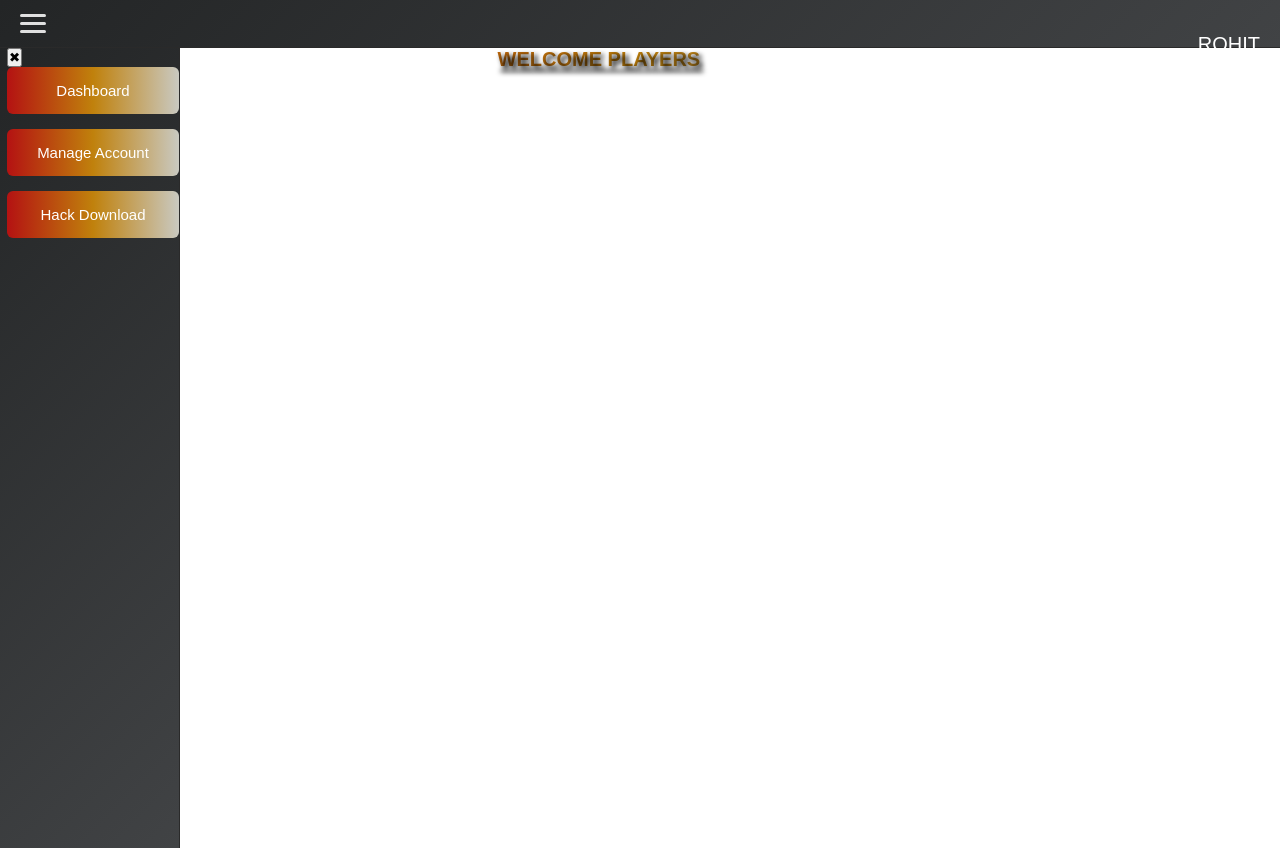
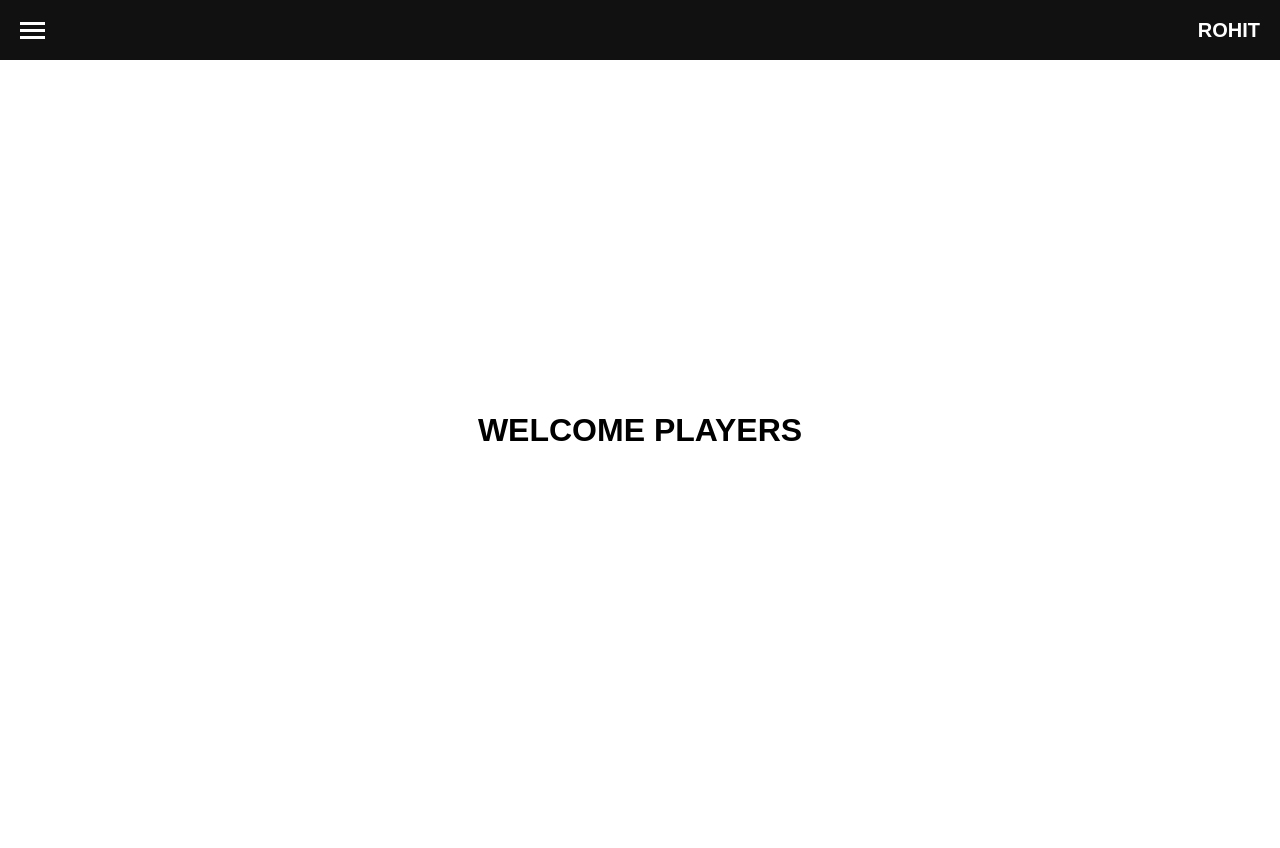
Before and after one commit to rohit8044/ff-project, a React app: page /dashboard in a window 1280 px wide. After the commit the page ends 800 px from the top, so only its background shows below. Built offline with nearby package versions, Linux system fonts and the light colour scheme; the HTML template or start-up script is replaced by a standard one.

Commit message:
Update Dashboardpage.css

```diff
--- a/src/Dashboardpage.css
+++ b/src/Dashboardpage.css
@@ -1,140 +1,95 @@
-*{
-    margin: 0%;
-    padding: 0%;
-    box-sizing: border-box;
-}
-.app {
+* {
   margin: 0;
   padding: 0;
-  height: 100%;
-  font-family: Arial, sans-serif;
-  color: white;
+  box-sizing: border-box;
 }
 
-/* Top Bar */
+.app {
+  font-family: Arial, sans-serif;
+}
+
+/* Topbar */
 .topbar {
+  height: 60px;
+  background: #111;
+  color: white;
+  display: flex;
   align-items: center;
-  justify-content: space-between;
-  padding: 14px 20px;
-  background: linear-gradient(135deg, #232526, #414345);
-  border-bottom: 1px solid #2a2a2a;
-  position: sticky;
-  top: 0;
+  justify-content: space-between; /* left-right spread */
+  padding: 0 20px;
 }
 
 .logo {
-  display: flex;
-  align-items: center;
-  gap: 10px;
   font-size: 20px;
-  font-weight: 500;
-  float: right;
+  font-weight: bold;
 }
 
-.logo-icon {
-  width: 26px;
-  height: 26px;
-  border-radius: 6px;
-  background: linear-gradient(135deg, #7cc6ff, #4a7cff);
-  display: inline-block;
-}
-
-/* Menu Icon */
 .menu-icon {
-  width: 26px;
   cursor: pointer;
-  display: flex;
-  flex-direction: column;
-  gap: 5px;
 }
 
 .menu-icon div {
-  width: 100%;
+  width: 25px;
   height: 3px;
-  background: #e0e0e0;
-  border-radius: 3px;
-}
-
-/* Layout */
-.container {
-  display: flex;
+  background: white;
+  margin: 4px 0;
 }
 
 /* Sidebar */
 .sidebar {
-  width: 180px;
-  background: linear-gradient(135deg, #232526, #414345);
+  position: fixed;
+  top: 0;
+  left: -260px;
+  width: 260px;
   height: 100vh;
-  padding-left: 7px;
-  border-right: 1px solid #2a2a2a;
-  transition: 0.3s;
-  overflow: hidden;
-  float: left;
-  position: absolute;
-  left: 0px;
-  position: fixed;
+  background: #1a1a1a;
+  padding-top: 70px;
+  transition: left 0.3s ease;
+  z-index: 1000;
 }
 
-.dashboardheding{
-  padding-top: 20px;
-  font-size: 20px;
-  color: white;
-  padding-bottom: 20px;
-  text-shadow: 1px 1px 5px lightblue;
-  text-align: center;
-}
-.dashboard h1:hover {
-  transform: scale(1.05); /* Slight grow effect on hover */
-  text-shadow: 4px 4px 8px rgba(0, 0, 0, 0.4), -2px -2px 4px rgba(255, 255, 255, 0.3); /* More defined shadow on hover */
-}
-.sidebar.hidden {
-  width: 0;
-  padding: 0;
+.sidebar.open {
+  left: 0;
 }
 
-.sidebar .link {
+.link {
   display: block;
-  padding: 15px 15px;
-  text-align: center;
-  color: #ccc;
+  padding: 15px 20px;
+  color: white;
   text-decoration: none;
-  margin-bottom: 15px;
-  border-radius: 6px;
-  font-size: 15px;
-  color: white;
-  transition: 0.5s;
-  background: linear-gradient(90deg, rgb(180, 18, 18), rgb(192, 129, 12), rgb(201, 201, 193));
 }
 
-.sidebar .link:hover {
-  background: lightcoral;
-  color:lightgoldenrodyellow;
+.link:hover {
+  background: #333;
 }
 
-/* Main Content */
-.content {
-  flex: 1;
-  background-color: white;
-  height: 100vh;
+/* Close Button */
+.close-btn {
+  position: absolute;
+  top: 15px;
+  right: 15px;
+  background: none;
+  border: none;
+  font-size: 22px;
+  color: white;
+  cursor: pointer;
 }
 
-/*dashboardpage mein contents */
+/* Overlay */
+.overlay {
+  position: fixed;
+  inset: 0;
+  background: rgba(0, 0, 0, 0.5);
+  z-index: 999;
+}
+/* Content */
+.content {
+  height: calc(100vh - 60px);
+  overflow: hidden;
+}
 .dashboard {
-  background-color: white;
-  box-sizing: border-box;
-  background-color: white;
+  height: 100%;
+  display: flex;
+  align-items: center;
+  justify-content: center;
 }
-
-.dashboard h1{
-  text-align: center;
-  font-size: 20px;
-  background: linear-gradient(90deg, rgb(180, 18, 18), rgb(192, 129, 12), rgb(201, 201, 193));
-  -webkit-background-clip: text;
-  background-clip: text;
-  color: transparent;
-  text-decoration: underline;
-  text-shadow: 3px 3px 5px black;
-}
-h1{
-  color: black;
-}
```
